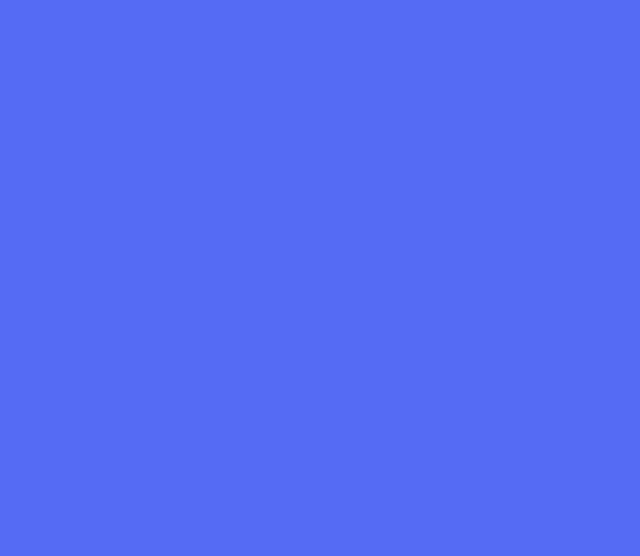
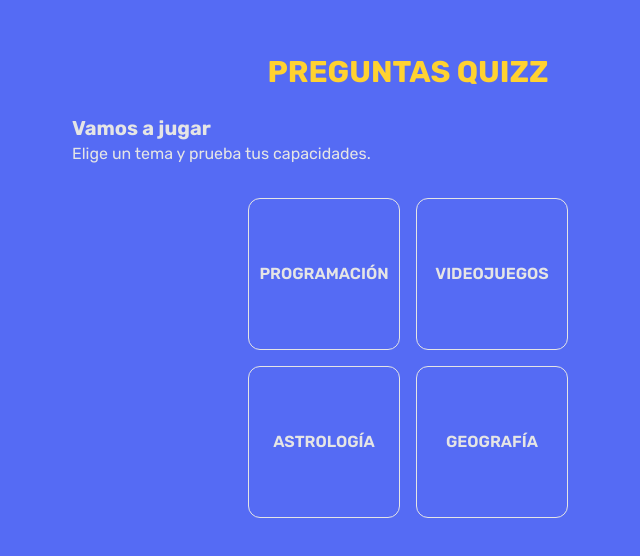
Before and after one commit to Castamor/preguntas-quizz, a Next.js app: page / in a window 1280 px wide. Shown: the part 114-670 px from the top of the page, without its empty margins (232-872 px from the left). Built offline with nearby package versions, Linux system fonts and the light colour scheme.

Commit message:
Primer version del menú principal

```diff
--- a/app/globals.css
+++ b/app/globals.css
@@ -14,3 +14,8 @@ body {
     background: var(--background);
     color: var(--foreground);
 }
+
+.contenido {
+    width: min(90%, 42rem);
+    margin: 0 auto;
+}
--- a/app/page.tsx
+++ b/app/page.tsx
@@ -1,7 +1,24 @@
 export default function Home() {
+
+    const TEMAS = ['Programación', 'Videojuegos', 'Astrología', 'Geografía'];
+
     return (
-        <div className="grid grid-rows-[0px_1fr_0px] items-center justify-items-center min-h-screen p-8 pb-20 gap-16 sm:p-20">
-            <main className="flex flex-col gap-[32px] row-start-2 items-center sm:items-start">
+        <div className="contenido grid grid-rows-[0px_1fr_0px] items-center min-h-screen gap-16 mx-auto">
+            <main className="flex flex-col gap-[32px] row-start-2 ">
+                <div>
+                    <h1 className="font-bold text-3xl text-center text-amber-300 uppercase">Preguntas Quizz</h1>
+
+                    <p className="text-xl font-bold mt-6">Vamos a jugar</p>
+                    <p className="">Elige un tema y prueba tus capacidades.</p>
+                </div>
+
+                <ul className="grid grid-cols-2 grid-rows-2 text-center gap-4 aspect-square max-w-[20rem] mx-auto">
+                    {TEMAS.map(tema => (
+                        <li key={tema} className="border flex items-center justify-center font-semibold uppercase cursor-pointer rounded-xl p-8">
+                            {tema}
+                        </li>
+                    ))}
+                </ul>
             </main>
         </div>
     );
```
